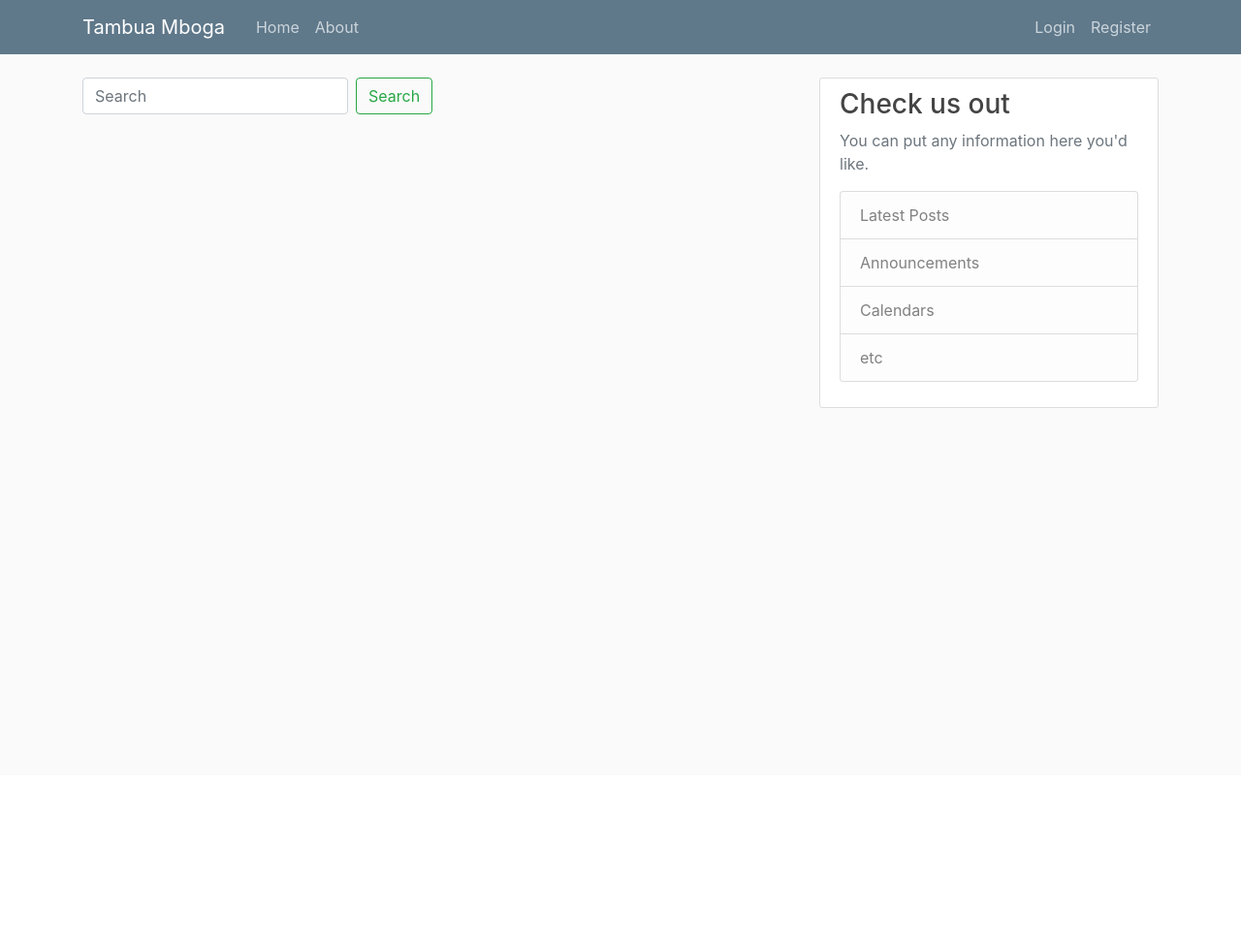
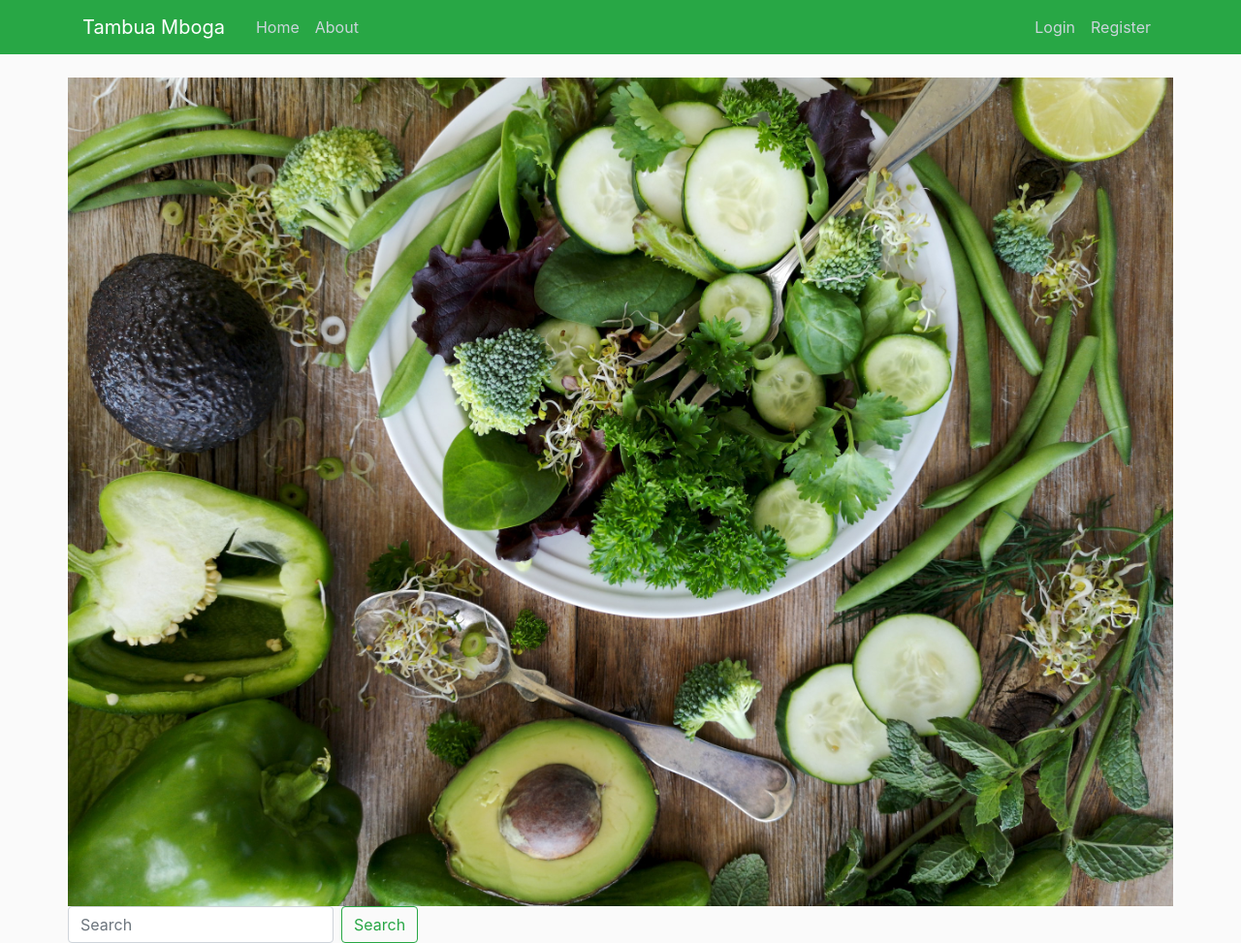
Before and after one commit to Miss24Chimboto/Tambua-Mboga, a Flask app: page / in a window 1280 px wide. Shown: the whole page at 97% size. Before the commit the page ends 421 px from the top, so only its background shows below. Run offline with Flask 2, Linux system fonts and the light colour scheme; some libraries are stand-ins or nearby versions.

Commit message:
Template chnages

```diff
--- a/flask_mboga/templates/home.html
+++ b/flask_mboga/templates/home.html
@@ -1,6 +1,9 @@
 {% extends "main.html" %}
 {% block content %}
-	<form class="form-inline my-2 my-lg-0" action="{{ url_for('search') }}">
+      <div class= img-fluid>
+        <img src="{{url_for('static', filename='veg.jpg')}}" class="img-fluid" alt="Responsive image">
+      </div>
+        <form class="form-inline my-2 my-lg-0" action="{{ url_for('search') }}">
         <input class="form-control mr-sm-2" name="search" type="search" placeholder="Search">
         <button class="btn btn-outline-success my-2 my-sm-0" type="submit">Search</button>
         </form>
--- a/flask_mboga/templates/main.html
+++ b/flask_mboga/templates/main.html
@@ -18,7 +18,7 @@
 </head>
 <body>
     <header class="site-header">
-      <nav class="navbar navbar-expand-md navbar-dark bg-steel fixed-top">
+      <nav class="navbar navbar-expand-md navbar-dark bg-success fixed-top">
         <div class="container">
           <a class="navbar-brand mr-4" href="/">Tambua Mboga</a>
           <button class="navbar-toggler" type="button" data-toggle="collapse" data-target="#navbarToggle" aria-controls="navbarToggle" aria-expanded="false" aria-label="Toggle navigation">
@@ -40,32 +40,9 @@
     </header>
     <main role="main" class="container">
       <div class="row">
-        <div class="col-md-8">
-          {% with messages = get_flashed_messages(with_categories=true) %}
-            {% if messages %}
-              {% for category, message in messages %}
-                <div class="alert alert-{{ category }}">
-                  {{ message }}
-                </div>
-              {% endfor %}
-            {% endif %}
-          {% endwith %}
           {% block content %}{% endblock %}
         </div>
-        <div class="col-md-4">
-          <div class="content-section">
-            <h3>Check us out</h3>
-            <p class='text-muted'>You can put any information here you'd like.
-              <ul class="list-group">
-                <li class="list-group-item list-group-item-light">Latest Posts</li>
-                <li class="list-group-item list-group-item-light">Announcements</li>
-                <li class="list-group-item list-group-item-light">Calendars</li>
-                <li class="list-group-item list-group-item-light">etc</li>
-              </ul>
-            </p>
-          </div>
-        </div>
-      </div>
+       </div>
     </main>
 
 
--- a/flask_mboga/templates/recipe.html
+++ b/flask_mboga/templates/recipe.html
@@ -7,6 +7,6 @@
 
 <h1>Recipe page</h1>
 <h2>Check out this fun recipe</h2>
-
+<img src="{{url_for('static', filename='recipe1.jpg')}}"/>
 </body>
 </html>
```
Also changed, not shown: flask_mboga/templates/veg.jpg (deleted).
